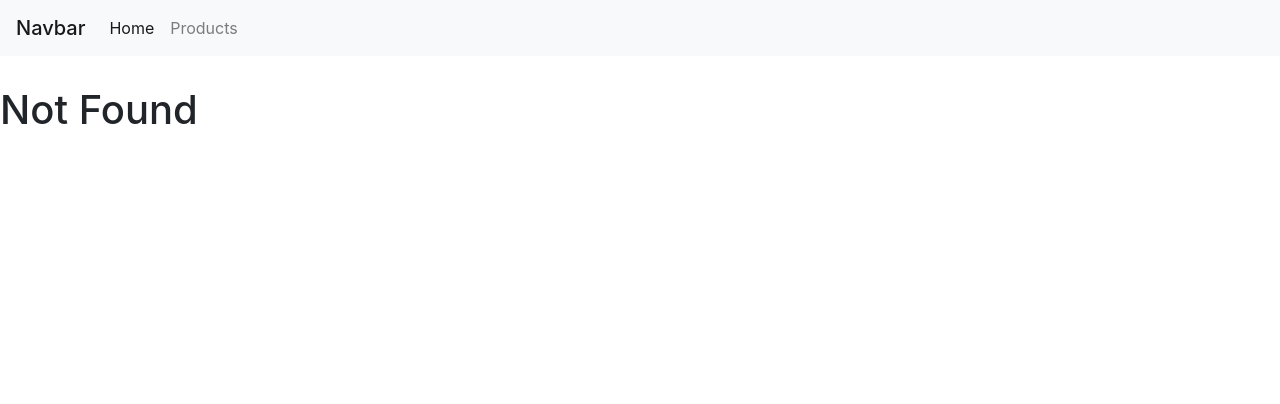
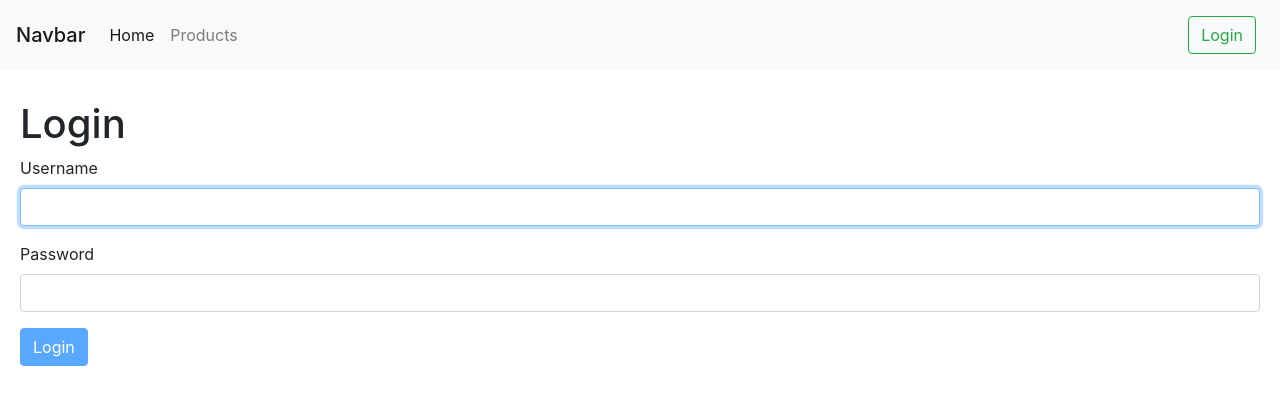
Before and after one commit to ShirleyXia330/react-oshop, a React (Create React App) app: page /login in a window 1280 px wide. Before the commit this address led to /not-found. Shown: the top 404 px of the page. Built offline with nearby package versions, Linux system fonts and the light colour scheme.

Commit message:
Initializing <LoginForm> and <FormInput>

```diff
--- a/package.json
+++ b/package.json
@@ -5,6 +5,7 @@
   "dependencies": {
     "bootstrap": "^4.1.3",
     "font-awesome": "^4.7.0",
+    "joi-browser": "^13.4.0",
     "lodash": "^4.17.11",
     "query-string": "^6.7.0",
     "react": "^16.6.3",
--- a/src/App.jsx
+++ b/src/App.jsx
@@ -7,14 +7,16 @@ import NavBar from "./components/navBar";
 import Products from "./components/products";
 import Product from "./components/product";
 import NotFound from "./components/notFound";
+import LoginForm from "./components/shared/loginForm";
 
 class App extends Component {
   render() {
     return (
       <React.Fragment>
         <NavBar />
-        <div className="content">
+        <div className="content" style={{ margin: "20px" }}>
           <Switch>
+            <Route path="/login" component={LoginForm} />
             <Route path="/products/:id" component={Product} />
             <Route
               path="/products"
--- a/src/components/navbar.jsx
+++ b/src/components/navbar.jsx
@@ -22,6 +22,9 @@ const NavBar = () => {
               </Link>
             </li>
           </ul>
+          <Link className="btn btn-outline-success m-2 " to="/login">
+            Login
+          </Link>
         </div>
       </nav>
     </React.Fragment>
--- a/src/components/product.jsx
+++ b/src/components/product.jsx
@@ -1,18 +1,33 @@
-import React, { Component } from "react";
+import React from "react";
 
-class Product extends Component {
-  handleSave = () => {
-    this.props.history.replace("/products");
-  };
-
-  render() {
-    return (
-      <div>
-        <h1>ID: {this.props.match.params.id}</h1>
-        <button onClick={this.handleSave}>Save</button>
-      </div>
-    );
-  }
-}
+const Product = ({ match, history }) => {
+  return (
+    <div>
+      <h1>ID: {match.params.id}</h1>
+      <button
+        className="btn btn-primary"
+        onClick={() => history.push("/products")}
+      >
+        Save
+      </button>
+    </div>
+  );
+};
 
 export default Product;
+// class Product extends Component {
+//   handleSave = () => {
+//     this.props.history.replace("/products");
+//   };
+
+//   render() {
+//     return (
+//       <div style={{ margin: "20px" }}>
+//         <h1>ID: {this.props.match.params.id}</h1>
+//         <button className="btn btn-primary" onClick={this.handleSave}>
+//           Save
+//         </button>
+//       </div>
+//     );
+//   }
+// }
--- a/src/components/productsTable.jsx
+++ b/src/components/productsTable.jsx
@@ -4,10 +4,17 @@ import TableHeader from "./shared/tableHeader";
 import TableBody from "./shared/tableBody";
 import Like from "./shared/like";
 
+import { Link } from "react-router-dom";
+
 class ProductsTable extends Component {
   columns = [
     { path: "id" },
-    { path: "name" },
+    {
+      path: "name",
+      content: product => (
+        <Link to={`/products/${product.id}`}>{product.name}</Link>
+      )
+    },
     { path: "category" },
     {
       key: "like",
--- /dev/null
+++ b/src/components/shared/formInput.jsx
@@ -0,0 +1,15 @@
+import React from "react";
+
+const FormInput = ({ id, error, ...rest }) => {
+  return (
+    <div className="form-group">
+      <label htmlFor={id} style={{ textTransform: "capitalize" }}>
+        {id}
+      </label>
+      <input id={id} type="text" className="form-control" {...rest} />
+      {error && <div className="alert alert-danger">{error}</div>}
+    </div>
+  );
+};
+
+export default FormInput;
--- /dev/null
+++ b/src/components/shared/loginForm.jsx
@@ -0,0 +1,84 @@
+import React, { Component } from "react";
+
+import FormInput from "./formInput";
+
+import Joi from "joi-browser";
+
+class LoginForm extends Component {
+  state = { account: { username: "", password: "" }, errors: {} };
+
+  schema = {
+    username: Joi.string()
+      .required()
+      .label("Username"),
+    password: Joi.string()
+      .required()
+      .label("Password")
+  };
+
+  validateInput = (id, value) => {
+    const inputSchema = { [id]: this.schema[id] };
+    const { error } = Joi.validate({ [id]: value }, inputSchema);
+    return error ? error.details[0].message : null;
+  };
+
+  submitAble = () => {
+    const { username, password } = this.state.account;
+
+    return (
+      username.length > 0 &&
+      password.length > 0 &&
+      Object.keys(this.state.errors).length === 0
+    );
+  };
+
+  handleSubmit = e => {
+    e.preventDefault();
+
+    console.log(this.state.account, this.state.errors);
+  };
+
+  handleChange = e => {
+    const errors = { ...this.state.errors };
+    const inputError = this.validateInput(
+      e.currentTarget.id,
+      e.currentTarget.value.trim()
+    );
+
+    if (!inputError) delete errors[e.currentTarget.id];
+    else errors[e.currentTarget.id] = inputError;
+
+    const account = { ...this.state.account };
+    account[e.currentTarget.id] = e.currentTarget.value;
+
+    this.setState({ account, errors });
+  };
+
+  render() {
+    return (
+      <div>
+        <h1>Login</h1>
+        <form onSubmit={this.handleSubmit}>
+          <FormInput
+            id="username"
+            autoFocus={true}
+            onChange={this.handleChange}
+            value={this.state.account.username}
+            error={this.state.errors.username}
+          />
+          <FormInput
+            id="password"
+            onChange={this.handleChange}
+            value={this.state.account.password}
+            error={this.state.errors.password}
+          />
+          <button className="btn btn-primary" disabled={!this.submitAble()}>
+            Login
+          </button>
+        </form>
+      </div>
+    );
+  }
+}
+
+export default LoginForm;
```
Also changed, not shown: src/components/shared/tableBody.jsx (+0 -21 lines), 2 other files (tests, documents, lock files or other folders).
